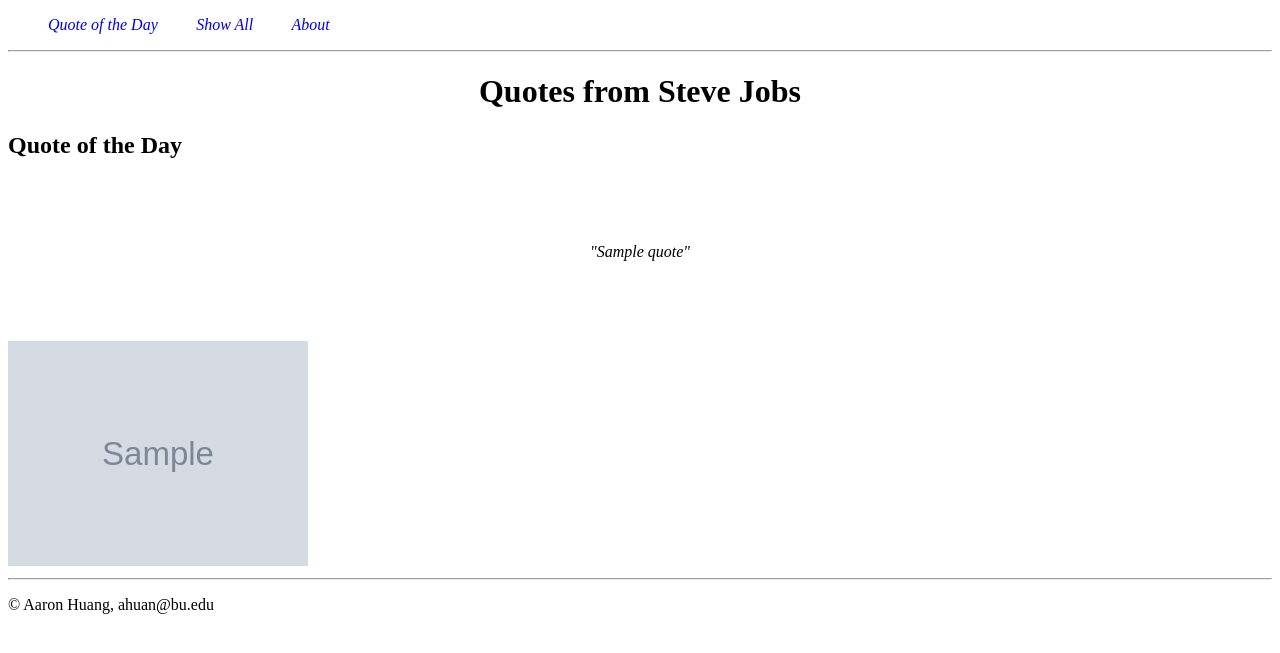
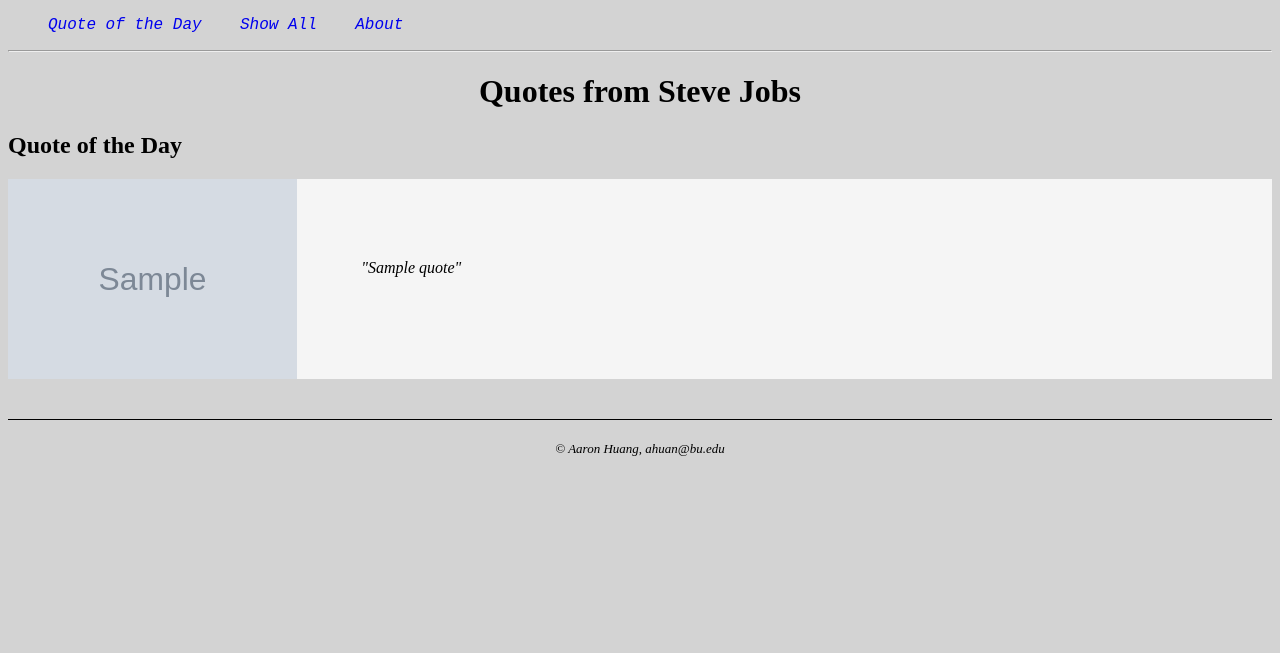
Before and after one commit to aaronhuan/cs412, a Django app: template quotes/templates/quotes/quote.html in a window 1280 px wide. Shown: the top 653 px of the page. Run offline with Django 5.2, Linux system fonts and the light colour scheme; the template is opened without the code that fills it: most values are stand-ins (such as "Sample title", 1, 10 or a date in 2020); grey boxes marked "Sample" are stand-in pictures.

Commit message:
added more styling

```diff
--- a/quotes/templates/quotes/base.html
+++ b/quotes/templates/quotes/base.html
@@ -30,7 +30,6 @@ Description: The base.html template provides a common structure for all pages in
         {% endblock %}
     </main>
     <footer>
-        <hr/>
         <p>&copy; Aaron Huang, ahuan@bu.edu</p>
     </footer>
 </body>
--- a/quotes/templates/quotes/quote.html
+++ b/quotes/templates/quotes/quote.html
@@ -8,6 +8,10 @@ Description: The quote.html template extends the base.html template and displays
 
 {% block content %}
     <h2>Quote of the Day</h2>
-    <p class="quote">"{{quote}}"</p>
-    <img src=" {{image}}"/>
+    <div class="quote-img-container">
+        <img src=" {{image}}"/>
+        <div class="quote-container">
+            <p class="quote">"{{quote}}"</p>
+        </div>
+    </div>
 {% endblock %}
--- a/static/styles.css
+++ b/static/styles.css
@@ -1,3 +1,7 @@
+body{
+    background-color: lightgrey;
+}
+
 ul {
     list-style: none;
     display:flex;
@@ -6,6 +10,8 @@ ul {
 
 li {
     display: inline;
+    font-family: 'Courier New', Courier, monospace;
+    color: purple
 }
 
 a{
@@ -13,6 +19,10 @@ a{
     font-style: italic;
 }
 
+a:hover{
+    color: darkorchid;
+    text-decoration: underline;
+}
 main h1 {
     text-align: center;
 }
@@ -20,11 +30,38 @@ main h1 {
 /* make images the same size */
 img{
     width: 300px;
-    height: auto;
+    height: 200px;
 }
 
 .quote { /*make quotes italicized and have padding around */
     font-style: italic;
     padding: 5vw;
     text-align: center;
+    background-color: whitesmoke;
 }
+
+.quote-img-container {
+    display: flex;
+    justify-content: space-around;
+}
+
+.quote-container{
+    display: flex;
+    align-items: flex-start;
+    width: 80%;
+    background-color: whitesmoke;
+}
+
+footer{
+    text-align: center;
+    font-size: small;
+    font-style: italic;
+    padding: 1vh;
+    margin-top: 5vh;
+    border-top: 1px solid black;
+}
+
+.img-container{
+    display: flex;
+    justify-content: space-between;
+}
```
Also changed, not shown: quotes/templates/quotes/show_all.html (+5 -3 lines).
